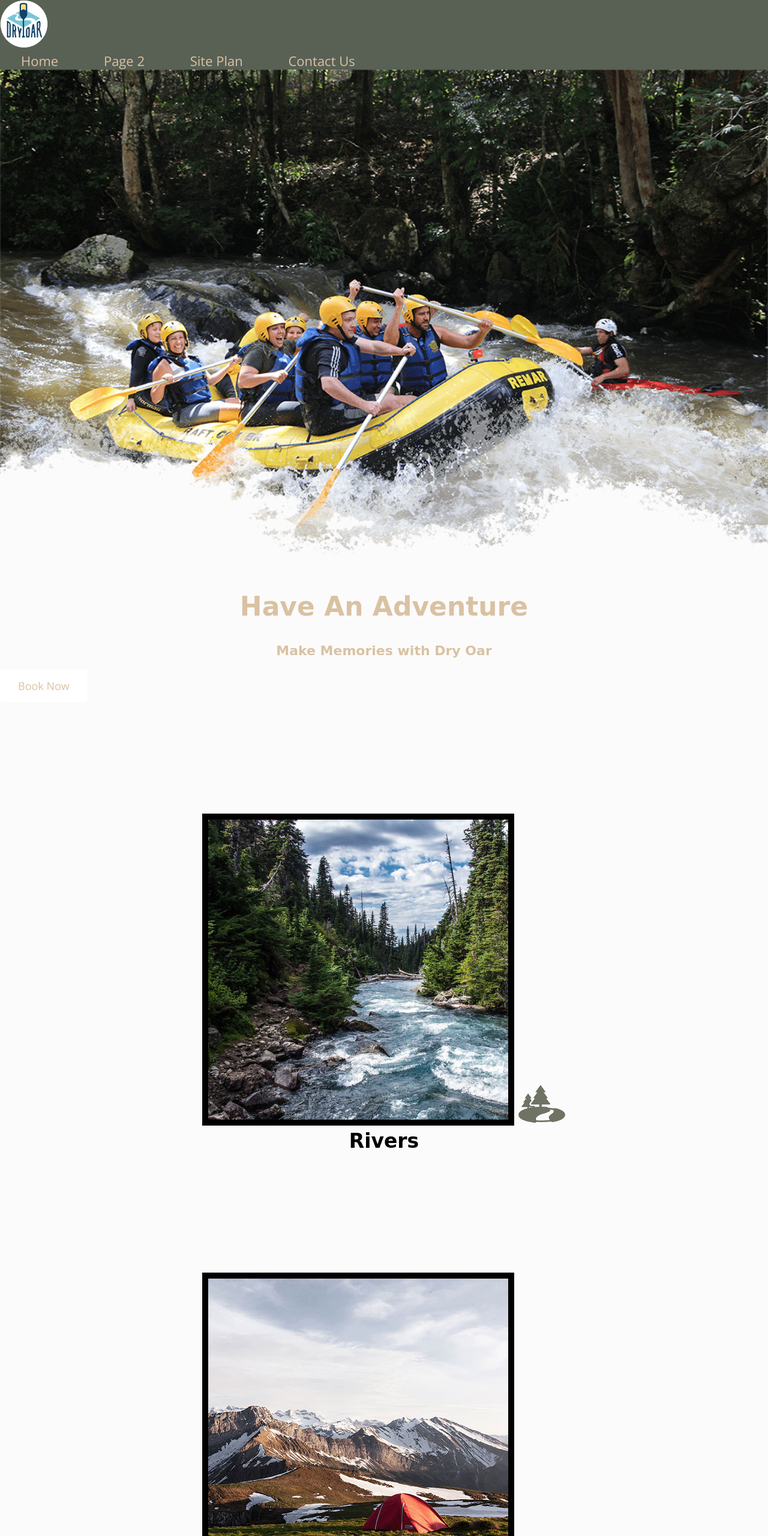
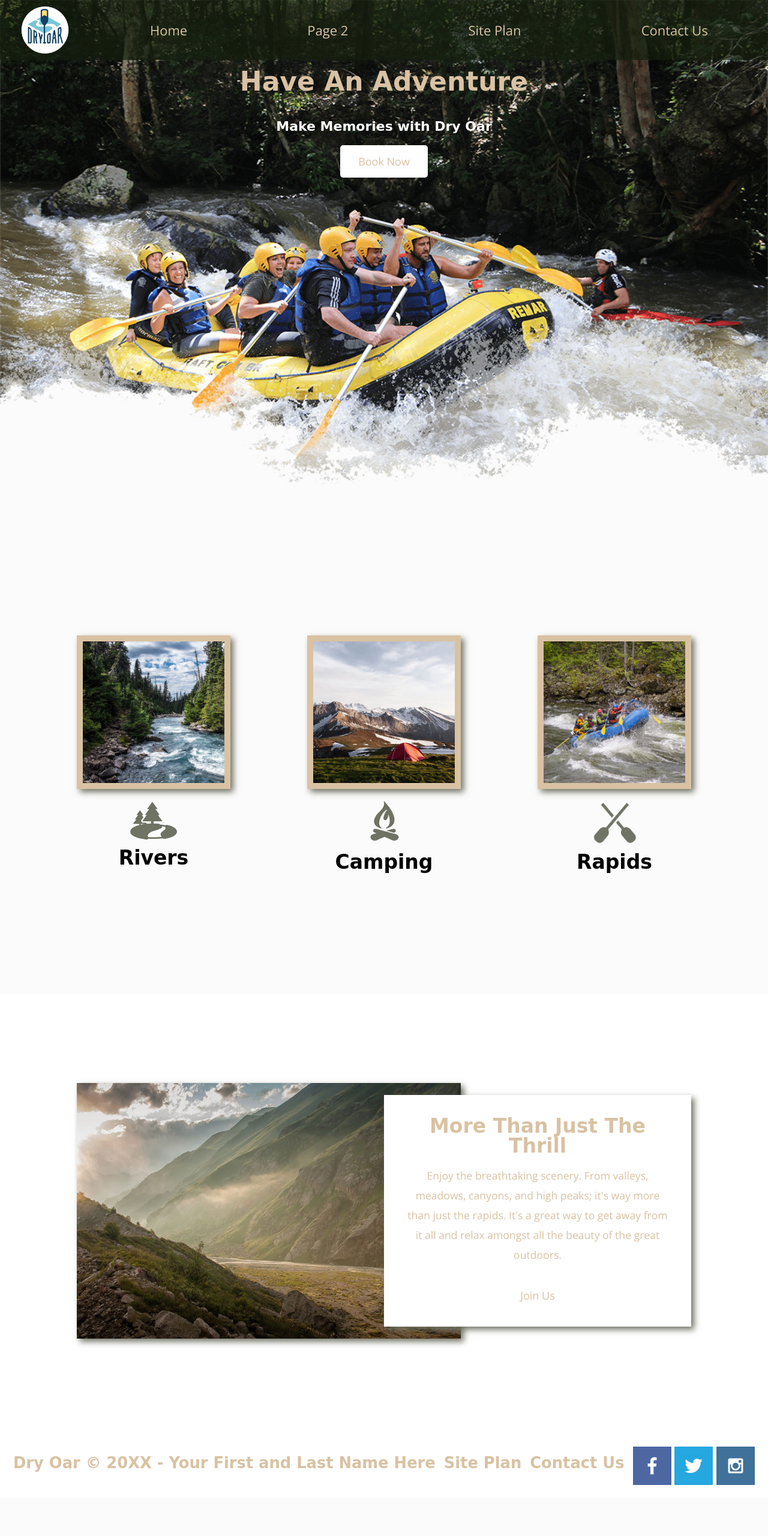
Before and after one commit to Jessefry94/wdd130, a plain HTML site: page wwr/index.html in a window 1280 px wide. Shown: the top 2560 px of the page at 60% size. After the commit the page ends 2496 px from the top, so only its background shows below. Drawn offline with nearby package versions, Linux system fonts and the light colour scheme; a web font is replaced by a local one.

Commit message:
updated index/style

```diff
--- a/wwr/styles/style.css
+++ b/wwr/styles/style.css
@@ -13,8 +13,9 @@
 }
 #hero-msg h4 {
     text-align: center;
+    color: white;
 }
-.buttom-box {
+.button-box {
     text-align: center;
 }
 main section {
@@ -23,6 +24,8 @@
 #background {
     height: 725px;
     background-color: white;
+    grid-column: 1/11;
+    grid-row: 4/9;
 }
 body {
     background-color: #fcfbfb;
@@ -32,7 +35,9 @@
     padding: 0;
 }
 header {
-    background-color: rgba(20, 30, 13, .7)
+    background-color: rgba(20, 30, 13, .7);
+    display: grid;
+    grid-template-columns: 150px auto;
 }
 nav a:hover {
     background-color: white;
@@ -68,6 +73,9 @@
     background-color: white;
     line-height: 1.5em;
     padding: 35px;
+    grid-column: 6/10;
+    grid-row: 6/7;
+    box-shadow: 5px 5px 10px #6f7364;
 }
 .msg h2 {
     color: #d9c2a3;
@@ -81,7 +89,10 @@
     background-color: white;
     padding: 25px 50px;
     padding: 15px;
-    margin-top: 200px;
+    /* margin-top: 200px; */
+    display: flex;
+    justify-content: space-around;
+    align-items: center;
 }
 footer h3 {
     color: #d9c2a3;
@@ -123,22 +134,108 @@
 }
 #logo_link {
     padding-top: 5px;
+    justify-self: center;
+    align-self: center;
 }
 .social img {
     padding-top: 15px;
 }
 .rivers-card {
     margin: 200px 0;
+    grid-column: 2/4;
+    grid-row: 2/3;
 }
 .camping-card {
     margin: 200px 0;
+    grid-column: 5/7;
+    grid-row: 2/3;
 }
 .rapids-card {
-    margin: 200px;
+    margin: 200px 0;
+    grid-column: 8/10;
+    grid-row: 2/3;
 }
 .card-img {
     border: 10px solid black;
+    width: 100%;
+    border: 10px solid #d9c2a3;
+    transition: transform .5s;
+    box-shadow: 5px 5px 10px #6f7364;
 }
 main section img {
     box-sizing: border-box;
 }
+nav {
+    display: flex;
+    justify-content: space-around;
+}
+#hero {
+    display: grid;
+    grid-template-columns: 1fr 3fr 1fr;
+    margin-top: -100px;
+}
+#hero-box {
+    grid-column: 1/4;
+    grid-row: 1/3;
+    z-index: -1;
+}
+#hero-msg {
+    grid-column: 2/3;
+    grid-row: 1/2;
+    margin-top: 100px;
+}
+.mountains {
+    width: 100%;
+    grid-column: 2/7;
+    grid-row: 5/8;
+    box-shadow: 5px 5px 10px #6f7364;
+}
+.home-grid {
+    display: grid;
+    grid-template-columns: repeat(10,1fr);
+}
+.card-img:hover {
+    opacity: .6;
+    transform: scale(1.1);
+}
+@media screen and (max-width: 900px) {
+    #hero, .home-grid {
+        display: block;
+        height: auto;
+    }
+    nav, footer {
+        flex-direction: column;
+    }
+    nav a {
+        display: block;
+        padding: 15px;
+    }
+    #hero {
+        margin-top: 0;
+    }
+    #hero-msg {
+        margin-top: 0;
+    }
+    #hero-msg h4 {
+        display: none;
+    }
+    .home-title {
+        font-size: 25px;
+        color: #6f7364;
+    }
+    .rivers-card, .camping-card, .rapids-card {
+        margin: 50px auto;
+        width: 60%;
+    }
+    #background {
+        display: none;
+    }
+    .mountains, .msg {
+        width: 80%;
+        display: block;
+        margin: 0 auto;
+    }
+    footer {
+        margin-top: 25px;
+    }
+}
```
Also changed, not shown: wwr/index.html (+5 -5 lines).
